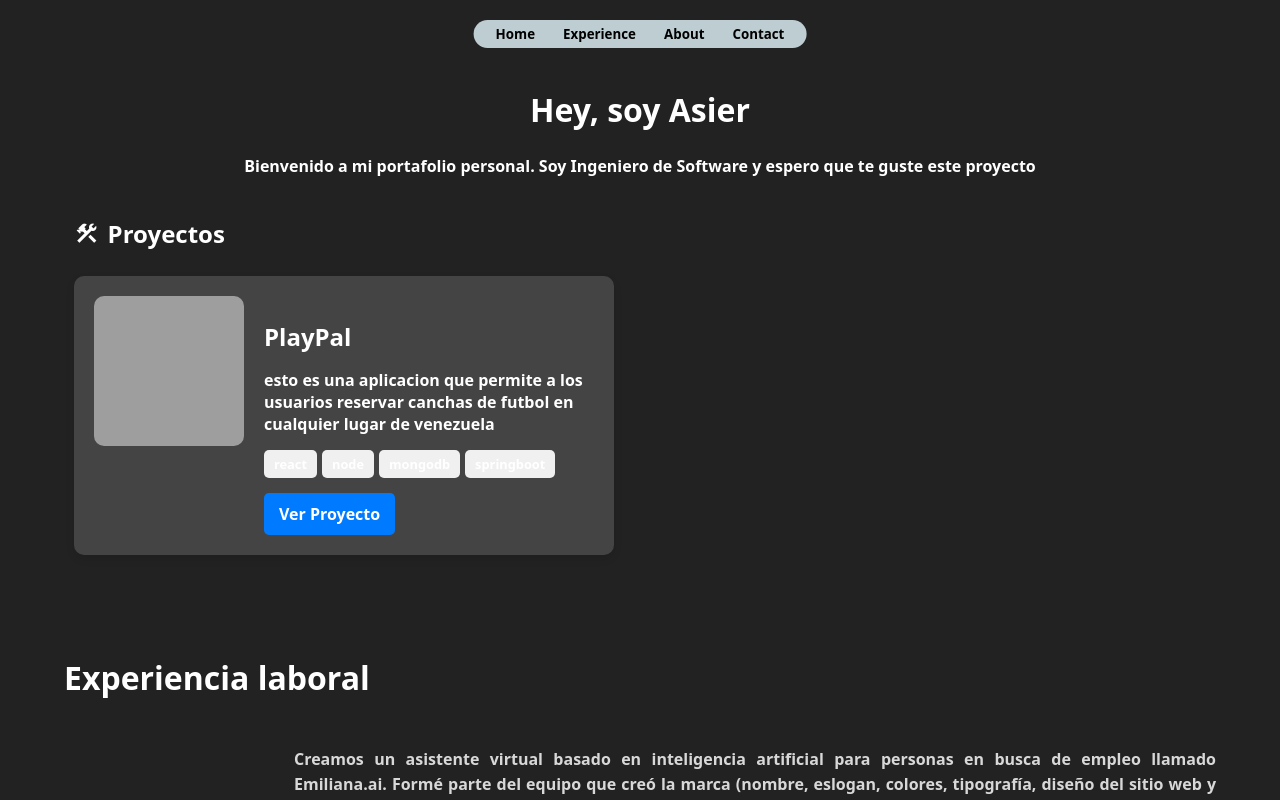
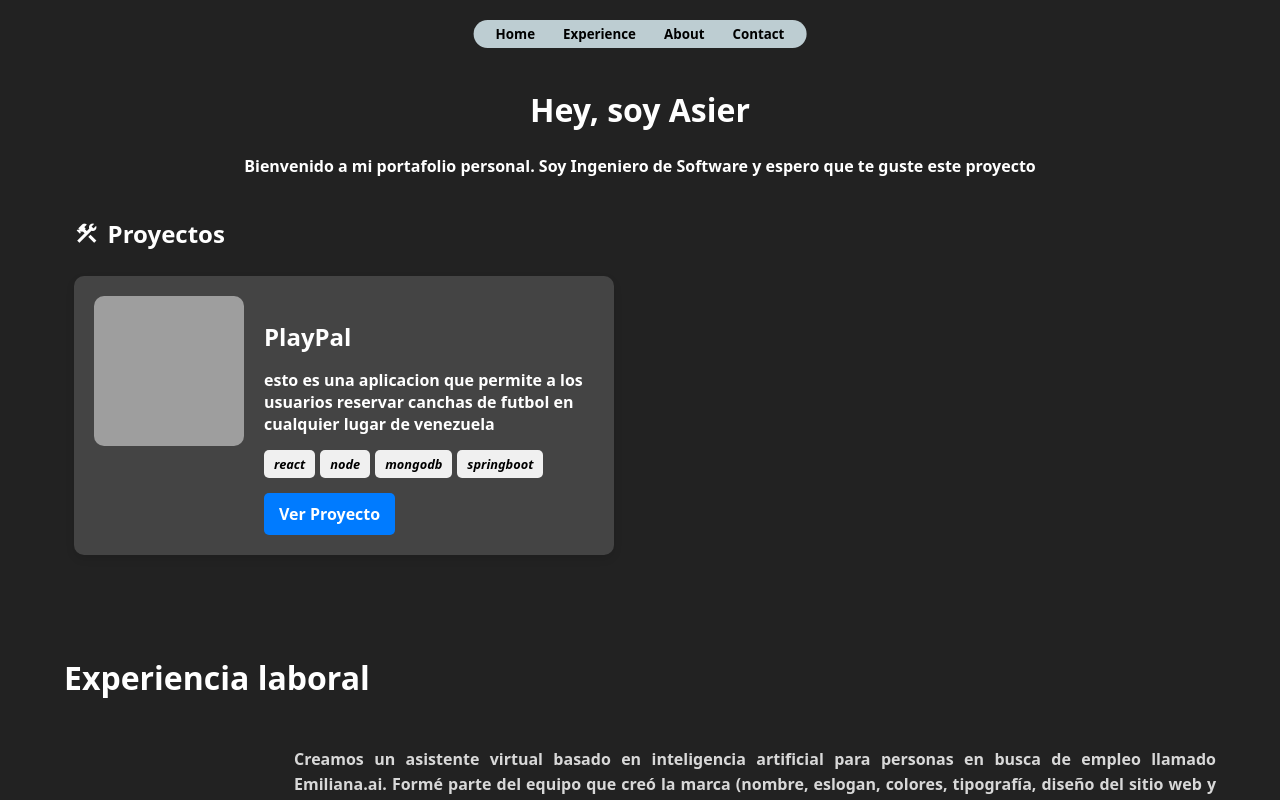
Before and after one commit to asiermunoz/personal-portfolio, a React (Vite) app: page / in a window 1280 px wide. Shown: the top 800 px of the page. Built offline with nearby package versions, Linux system fonts and the light colour scheme; grey boxes are pictures that could not be loaded.

Commit message:
refactor: Update import paths to relative and enhance tech tag styling with hover effects.

```diff
--- a/src/components/home/ProjectCard.tsx
+++ b/src/components/home/ProjectCard.tsx
@@ -1,5 +1,5 @@
-import type { ProjectCardProps } from'/Users/asiermunoz/Documents/personal-portfolio/src/types/project.d.ts'
-import '/Users/asiermunoz/Documents/personal-portfolio/src/styles/ProjectCard.css'
+import type { ProjectCardProps } from '../../types/project'
+import '../../styles/ProjectCard.css'
 import React from 'react';
 
 const ProjectCard: React.FC<ProjectCardProps> = ({ title, description, technologies, link, imageUrl }) => {
--- a/src/styles/ProjectCard.css
+++ b/src/styles/ProjectCard.css
@@ -42,6 +42,16 @@
 }
 
 .tech-tag {
+  font-style: italic;
+  color: #000000;
+  transition: transform 0.3s;
+}
+.tech-tag:hover {
+  cursor: default;
+  transform: translateY(-5px);
+}
+
+.tech-tag {
   background-color: #f0f0f0;
   padding: 5px 10px;
   border-radius: 5px;
```
